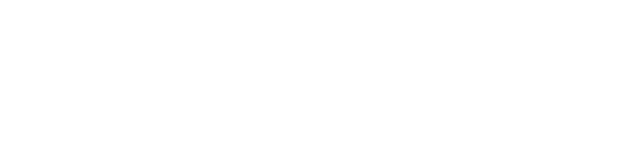
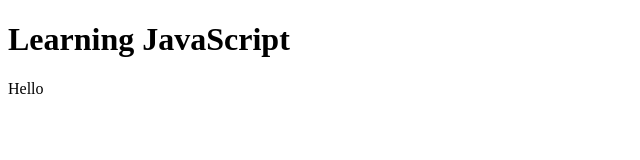
Before and after one commit to newbornfrontender/udemy-modern-js-course, a website: page index.html in a window 1280 px wide. Shown: the whole page, without its empty margins (0-640 px from the left). Drawn offline with Linux system fonts and the light colour scheme.

Commit message:
Завершил 4 лекцию

```diff
--- a/index.html
+++ b/index.html
@@ -7,6 +7,7 @@
   <title>Document</title>
 </head>
 <body>
-
+  <h1>Learning JavaScript</h1>
+  <p>Hello</p>
 </body>
 </html>
```
